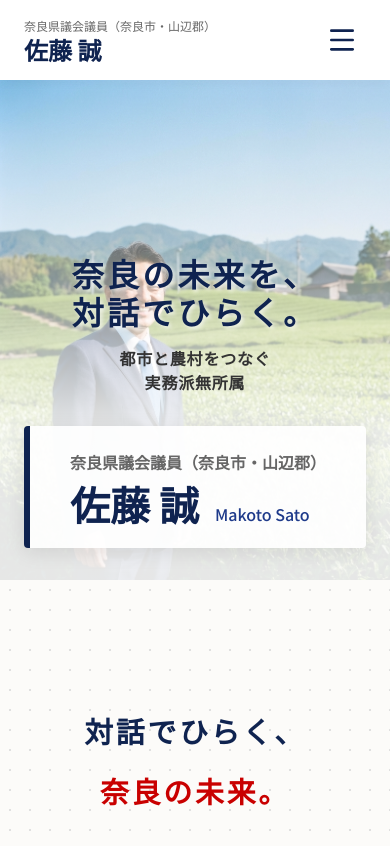
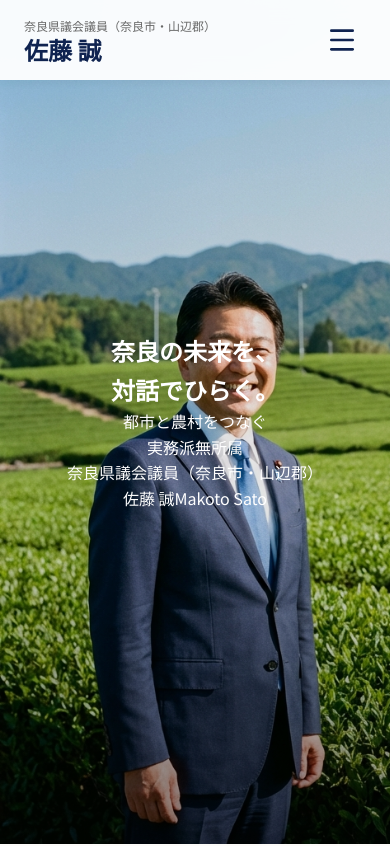
Before and after one commit to tkaminobiz-art/sample.reboot, a Next.js app: page / in a window 390 px wide. Shown: the top 846 px of the page. Built offline with nearby package versions, Linux system fonts and the light colour scheme.

Commit message:
Refactor: Enhance mobile UX for Hero, Message, and Policy sections

```diff
--- a/src/components/Hero.module.css
+++ b/src/components/Hero.module.css
@@ -1,155 +1,136 @@
 .hero {
     position: relative;
+    height: 100vh;
     width: 100%;
-    height: 90vh;
-    /* Full viewport height minus header roughly */
-    max-height: 800px;
-    min-height: 600px;
     display: flex;
     align-items: center;
-    justify-content: flex-end;
-    /* Text on right since person is on left */
+    justify-content: center;
     overflow: hidden;
-    margin-top: 80px;
-    /* Offset fixed header */
+    /* Background Image styling */
+    background-image: url('/images/hero-bg.png');
+    background-size: cover;
+    background-position: center;
+    background-repeat: no-repeat;
 }
 
-/* Background Image Container */
-.bgImage {
+/* Overlay to improve text readability on mobile/desktop */
+.hero::before {
+    content: '';
     position: absolute;
     top: 0;
     left: 0;
     width: 100%;
     height: 100%;
-    z-index: -1;
-}
-
-.overlay {
-    position: absolute;
-    top: 0;
-    left: 0;
-    width: 100%;
-    height: 100%;
-    background: linear-gradient(90deg, rgba(255, 255, 255, 0) 0%, rgba(255, 255, 255, 0.4) 50%, rgba(255, 255, 255, 0.8) 100%);
-    z-index: 0;
+    background: linear-gradient(to bottom,
+            rgba(0, 0, 0, 0) 0%,
+            rgba(0, 0, 0, 0) 60%,
+            rgba(0, 0, 0, 0.4) 100%);
+    z-index: 1;
 }
 
 .content {
     position: relative;
-    z-index: 10;
-    padding-right: 10%;
-    /* Place text on the right */
-    display: flex;
-    flex-direction: column;
-    justify-content: center;
-    align-items: flex-start;
-    /* Align text block */
+    z-index: 2;
+    /* Ensure content is above overlay */
+    text-align: center;
+    color: #fff;
+    padding: 0 1rem;
 }
 
-/* Vertical Text Container */
-.sloganContainer {
-    display: flex;
-    flex-direction: row-reverse;
-    /* Right to left for vertical lines */
-    gap: 1.5rem;
-    margin-bottom: 3rem;
-    height: 400px;
-    /* Constrain height for vertical text */
+.nameBox {
+    background-color: rgba(255, 255, 255, 0.85);
+    /* Slightly more opaque */
+    backdrop-filter: blur(8px);
+    /* Increased blur */
+    padding: 3rem 4rem;
+    border-radius: 4px;
+    box-shadow: 0 4px 20px rgba(0, 0, 0, 0.15);
+    display: inline-block;
 }
 
-.sloganMain {
-    writing-mode: vertical-rl;
+.jpName {
+    display: block;
+    font-family: "Hiragino Mincho ProN", "Yu Mincho", serif;
     font-size: 3.5rem;
     font-weight: 700;
-    color: var(--color-primary);
+    color: #0f2350;
+    letter-spacing: 0.3em;
+    margin-bottom: 0.5rem;
     line-height: 1.2;
-    letter-spacing: 0.1em;
-    text-shadow: 2px 2px 4px rgba(255, 255, 255, 0.8);
 }
 
-.sloganSub {
-    writing-mode: vertical-rl;
-    font-size: 1.5rem;
-    font-weight: 700;
-    color: var(--color-text);
-    line-height: 1.5;
-    letter-spacing: 0.05em;
-    border-left: 1px solid var(--color-primary);
-    /* Visual separator */
-    padding-left: 1rem;
+.enName {
+    display: block;
+    font-family: "Helvetica Neue", Arial, sans-serif;
+    font-size: 1rem;
+    letter-spacing: 0.4em;
+    color: #666;
+    text-transform: uppercase;
 }
 
-.candidateInfo {
-    background-color: rgba(255, 255, 255, 0.9);
-    padding: 1.5rem 2.5rem;
-    border-radius: 4px;
-    box-shadow: 0 4px 20px rgba(0, 0, 0, 0.1);
-    border-left: 6px solid var(--color-primary);
+.catchphrase {
+    margin-top: 3rem;
+    font-family: "Hiragino Mincho ProN", "Yu Mincho", serif;
+    font-weight: 600;
+    text-shadow: 0 2px 4px rgba(0, 0, 0, 0.5);
+    /* Added shadow */
 }
 
-.title {
+.catchMain {
     display: block;
-    font-size: 1rem;
-    font-weight: 700;
-    color: var(--color-text-light);
+    font-size: 2.5rem;
     margin-bottom: 0.5rem;
 }
 
-.name {
-    font-size: 2.5rem;
-    font-weight: 700;
-    color: var(--color-primary);
-    line-height: 1;
+.catchSub {
+    display: block;
+    font-size: 1.5rem;
 }
 
-.nameEn {
-    font-size: 1rem;
-    color: var(--color-primary-light);
-    margin-left: 1rem;
-    font-weight: 500;
-}
-
-/* Mobile Responsiveness */
+/* Mobile Responsive */
 @media (max-width: 768px) {
     .hero {
-        height: auto;
-        min-height: 500px;
-        justify-content: center;
-        align-items: flex-end;
-        padding-bottom: 2rem;
+        background-position: 65% center;
+        /* Shift bg to show face on mobile if possible, tweak as needed */
     }
 
-    .overlay {
-        background: linear-gradient(180deg, rgba(255, 255, 255, 0) 0%, rgba(255, 255, 255, 0.9) 70%);
+    /* Darker overlay on mobile for better contrast */
+    .hero::after {
+        content: '';
+        position: absolute;
+        top: 0;
+        left: 0;
+        width: 100%;
+        height: 100%;
+        background: rgba(0, 0, 0, 0.1);
+        z-index: 1;
     }
 
-    .content {
-        padding-right: 0;
-        align-items: center;
-        width: 100%;
+    .nameBox {
+        padding: 2rem;
+        width: 90%;
+        margin: 0 auto;
     }
 
-    .sloganContainer {
-        flex-direction: column;
-        height: auto;
-        align-items: center;
-        gap: 1rem;
-        margin-bottom: 2rem;
+    .jpName {
+        font-size: 2.5rem;
+        letter-spacing: 0.2em;
     }
 
-    .sloganMain,
-    .sloganSub {
-        writing-mode: horizontal-tb;
-        text-align: center;
-        border: none;
-        padding: 0;
+    .enName {
+        font-size: 0.8rem;
     }
 
-    .sloganMain {
-        font-size: 2rem;
+    .catchphrase {
+        margin-top: 5rem;
+        /* Push down to separate from face if possible */
     }
 
-    .sloganSub {
+    .catchMain {
+        font-size: 1.75rem;
+    }
+
+    .catchSub {
         font-size: 1rem;
     }
 }
--- a/src/components/MessageSection.module.css
+++ b/src/components/MessageSection.module.css
@@ -1,7 +1,6 @@
 .section {
     padding: 8rem 0;
     background-color: #fcfbf9;
-    /* Warm off-white, paper-like */
     background-image: radial-gradient(#e0e0e0 1px, transparent 1px);
     background-size: 20px 20px;
 }
@@ -17,7 +16,6 @@
     gap: 4rem;
 }
 
-/* Vertical Title Layout */
 .headingParams {
     flex-shrink: 0;
     padding-right: 2rem;
@@ -31,7 +29,6 @@
     line-height: 1.8;
     letter-spacing: 0.1em;
     color: #0f2350;
-    /* Navy */
     height: 280px;
     display: flex;
     justify-content: space-between;
@@ -39,10 +36,8 @@
 
 .accent {
     color: #c90000;
-    /* Deep Red for emphasis */
 }
 
-/* Body Content */
 .bodyContent {
     flex-grow: 1;
     max-width: 600px;
@@ -64,7 +59,6 @@
 .text {
     font-size: 1rem;
     line-height: 2.2;
-    /* Generous line height for readability */
     color: #333;
     margin-bottom: 1.5rem;
     font-feature-settings: "palt";
@@ -96,17 +90,24 @@
 
 /* Responsive */
 @media (max-width: 768px) {
+    .section {
+        padding: 4rem 0;
+        /* Reduced padding on mobile */
+    }
+
     .container {
         flex-direction: column;
         align-items: center;
         gap: 2rem;
+        /* Reduced gap */
     }
 
     .headingParams {
         padding-right: 0;
         border-right: none;
         border-bottom: 1px solid #ccc;
-        padding-bottom: 2rem;
+        padding-bottom: 1.5rem;
+        /* Reduced padding */
         width: 100%;
         display: flex;
         justify-content: center;
@@ -114,12 +115,13 @@
 
     .verticalTitle {
         writing-mode: horizontal-tb;
-        /* Switch to horizontal on mobile */
         height: auto;
-        font-size: 1.8rem;
+        font-size: 1.6rem;
+        /* Slightly smaller for mobile context */
         text-align: center;
         flex-direction: column;
         gap: 0.5rem;
+        line-height: 1.4;
     }
 
     .bodyContent {
@@ -127,9 +129,17 @@
     }
 
     .subTitle {
-        font-size: 1.25rem;
+        font-size: 1.2rem;
         width: 100%;
         text-align: left;
+        margin-bottom: 1.5rem;
+    }
+
+    .text {
+        font-size: 0.95rem;
+        /* Slightly smaller for density */
+        line-height: 1.9;
+        margin-bottom: 1rem;
     }
 
     .mobileBr {
--- a/src/components/PolicySection.module.css
+++ b/src/components/PolicySection.module.css
@@ -61,7 +61,6 @@
     font-size: 3.5rem;
     font-weight: 900;
     color: #c90000;
-    /* Accent Red */
     line-height: 1;
     margin-right: 1.5rem;
     font-family: "Helvetica Neue", Arial, sans-serif;
@@ -94,31 +93,46 @@
 
 .imageWrapper {
     aspect-ratio: 4 / 3;
-    background-color: #eee;
-    border-radius: 4px;
+    border-radius: 8px;
+    /* Slightly softer corners */
     overflow: hidden;
+    box-shadow: 0 4px 12px rgba(0, 0, 0, 0.1);
 }
 
-/* Temporary placeholders */
-.imagePlaceholder {
+/* Visual Box Stylings */
+.visualBox {
     width: 100%;
     height: 100%;
-    background-color: #ddd;
     display: flex;
+    flex-direction: column;
     align-items: center;
     justify-content: center;
-    color: #888;
-    font-weight: bold;
+    color: #fff;
+    text-align: center;
+    gap: 1rem;
 }
 
-.blueBg {
-    background-color: #dbeafe;
-    color: #1e40af;
+.visualLabel {
+    font-size: 0.875rem;
+    font-weight: 700;
+    letter-spacing: 0.05em;
+    opacity: 0.9;
 }
 
-.greenBg {
-    background-color: #dcfce7;
-    color: #166534;
+/* Gradients */
+.greenTheme {
+    background: linear-gradient(135deg, #10b981 0%, #047857 100%);
+    /* Emerald */
+}
+
+.blueTheme {
+    background: linear-gradient(135deg, #3b82f6 0%, #1e40af 100%);
+    /* Blue */
+}
+
+.orangeTheme {
+    background: linear-gradient(135deg, #f59e0b 0%, #b45309 100%);
+    /* Amber */
 }
 
 .textWrapper p {
```
Also changed, not shown: src/components/PolicySection.tsx (+19 -15 lines).
